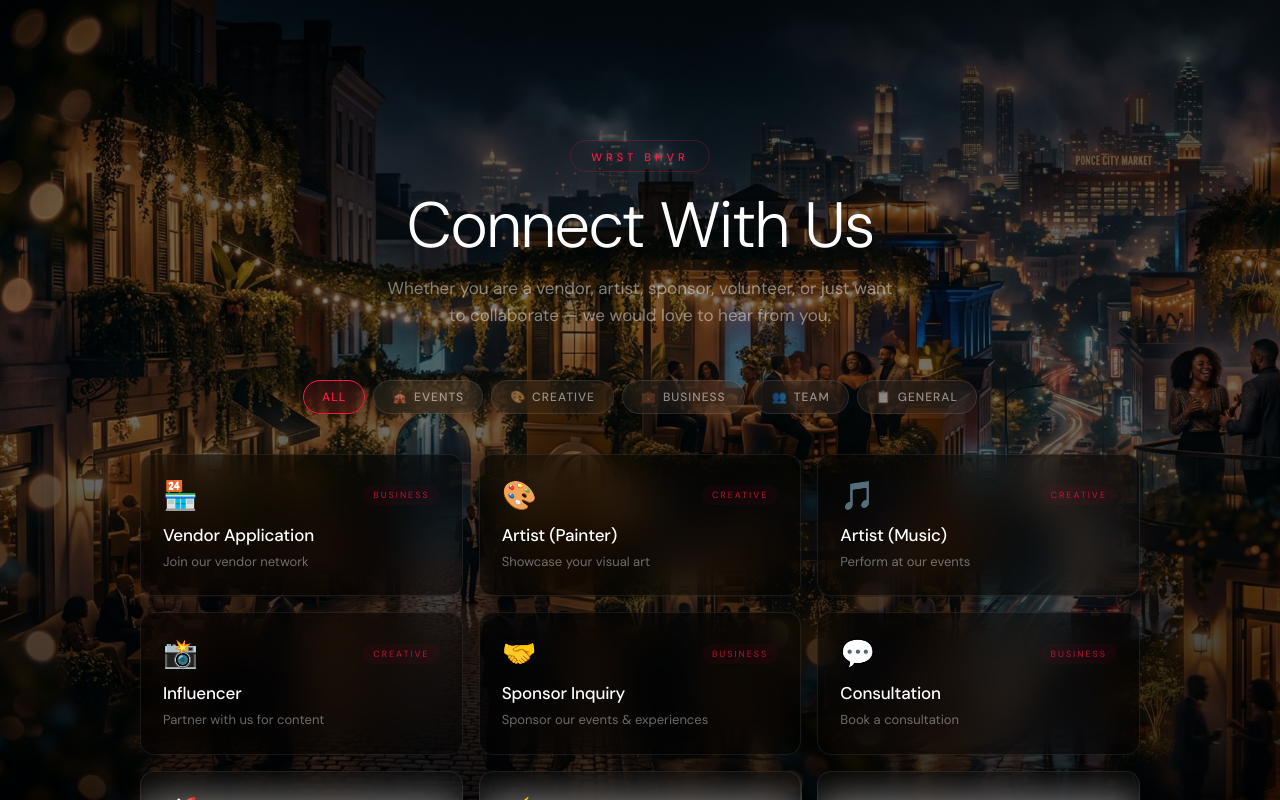
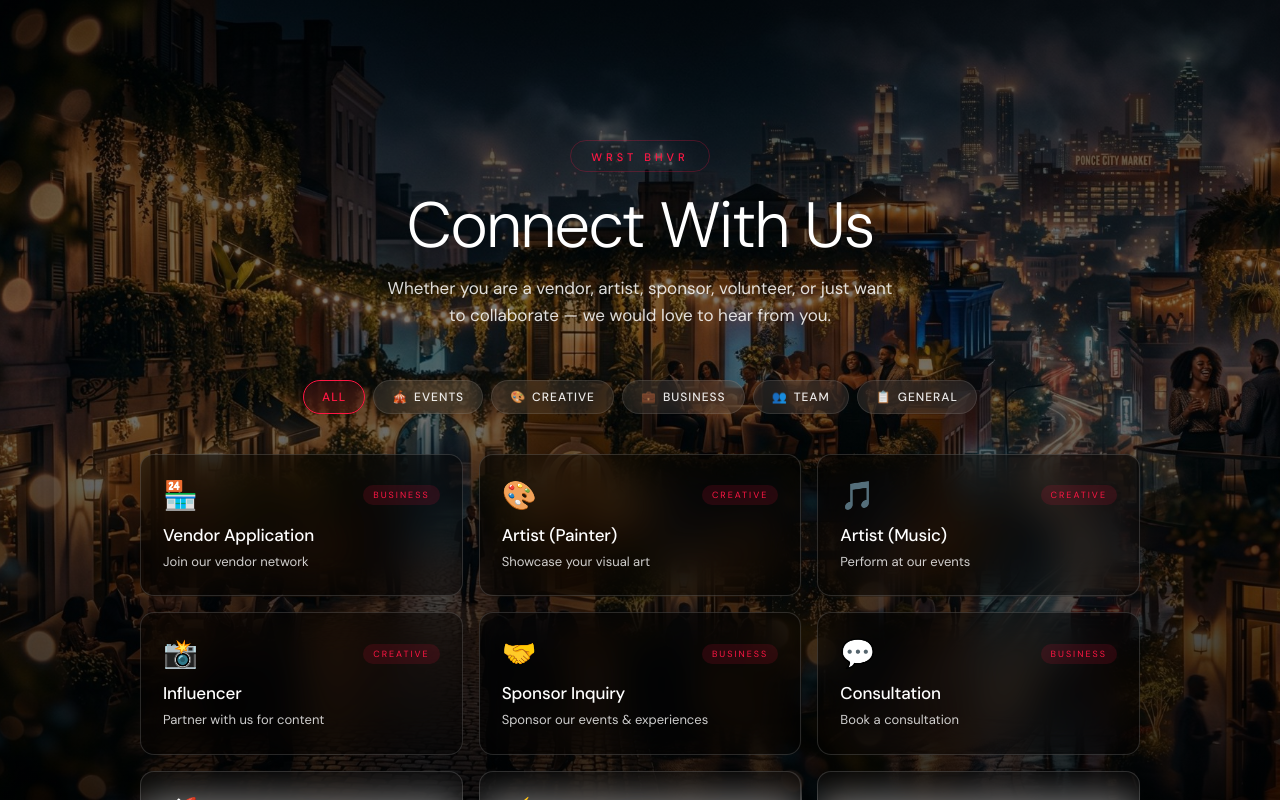
Before and after one commit to dolodorsey/wrst-bhvr-event, a Next.js app: page /forms/1 in a window 1280 px wide. Shown: the top 800 px of the page. Built offline with nearby package versions, Linux system fonts and the light colour scheme; a web font is replaced by a local one.

Commit message:
fix: brighten all form text — labels, subtitles, cards, inputs all high contrast

```diff
--- a/src/app/forms/[type]/page.jsx
+++ b/src/app/forms/[type]/page.jsx
@@ -80,12 +80,12 @@ const CATS = ['Events','Creative','Business','Team','General'];
 const CAT_ICONS = {Events:'🎪',Creative:'🎨',Business:'💼',Team:'👥',General:'📋'};
 
 function Input({field:f,value:v,onChange:c,brand:b}){
-  const base={width:'100%',padding:'14px 16px',background:'rgba(255,255,255,0.06)',border:'1px solid rgba(255,255,255,0.1)',borderRadius:8,color:'#fff',fontSize:15,fontFamily:"'DM Sans',sans-serif",outline:'none',boxSizing:'border-box',backdropFilter:'blur(8px)',transition:'border-color 0.3s'};
+  const base={width:'100%',padding:'14px 16px',background:'rgba(255,255,255,0.1)',border:'1px solid rgba(255,255,255,0.18)',borderRadius:8,color:'#fff',fontSize:15,fontFamily:"'DM Sans',sans-serif",outline:'none',boxSizing:'border-box',backdropFilter:'blur(8px)',transition:'border-color 0.3s'};
   const focus=e=>e.target.style.borderColor=b.accent+'80';
-  const blur=e=>e.target.style.borderColor='rgba(255,255,255,0.1)';
+  const blur=e=>e.target.style.borderColor='rgba(255,255,255,0.18)';
   if(f.t==='textarea')return<textarea name={f.n} required={f.r} rows={4} value={v||''} onChange={e=>c(f.n,e.target.value)} style={{...base,resize:'vertical'}} onFocus={focus} onBlur={blur}/>;
-  if(f.t==='select')return<select name={f.n} required={f.r} value={v||''} onChange={e=>c(f.n,e.target.value)} style={{...base,color:v?'#fff':'rgba(255,255,255,0.35)',cursor:'pointer',appearance:'none'}}><option value="" style={{background:'#111'}}>Select...</option>{(f.o||[]).map(o=><option key={o} value={o} style={{background:'#111',color:'#fff'}}>{o}</option>)}</select>;
-  if(f.t==='checkbox')return<label style={{display:'flex',alignItems:'flex-start',gap:12,cursor:'pointer',fontSize:14,fontFamily:"'DM Sans',sans-serif",lineHeight:1.5,color:'rgba(255,255,255,0.75)'}}><input type="checkbox" name={f.n} required={f.r} checked={v||false} onChange={e=>c(f.n,e.target.checked)} style={{marginTop:3,accentColor:b.accent,width:18,height:18,flexShrink:0}}/>{f.l}</label>;
+  if(f.t==='select')return<select name={f.n} required={f.r} value={v||''} onChange={e=>c(f.n,e.target.value)} style={{...base,color:v?'#fff':'rgba(255,255,255,0.6)',cursor:'pointer',appearance:'none'}}><option value="" style={{background:'#111'}}>Select...</option>{(f.o||[]).map(o=><option key={o} value={o} style={{background:'#111',color:'#fff'}}>{o}</option>)}</select>;
+  if(f.t==='checkbox')return<label style={{display:'flex',alignItems:'flex-start',gap:12,cursor:'pointer',fontSize:14,fontFamily:"'DM Sans',sans-serif",lineHeight:1.5,color:'rgba(255,255,255,0.95)'}}><input type="checkbox" name={f.n} required={f.r} checked={v||false} onChange={e=>c(f.n,e.target.checked)} style={{marginTop:3,accentColor:b.accent,width:18,height:18,flexShrink:0}}/>{f.l}</label>;
   return<input type={f.t} name={f.n} required={f.r} value={v||''} onChange={e=>c(f.n,e.target.value)} style={base} onFocus={focus} onBlur={blur}/>;
 }
 
@@ -112,7 +112,7 @@ function FormsIndex(){
             <h1 style={{fontSize:'clamp(36px,7vw,64px)',fontWeight:300,lineHeight:1.05,margin:'0 0 16px',letterSpacing:'-0.03em',color:'#fff',fontFamily:BRAND.font}}>
               Connect With Us
             </h1>
-            <p style={{fontSize:'clamp(14px,1.5vw,17px)',color:'rgba(255,255,255,0.45)',maxWidth:520,margin:'0 auto',lineHeight:1.6,fontFamily:"'DM Sans',sans-serif"}}>
+            <p style={{fontSize:'clamp(14px,1.5vw,17px)',color:'rgba(255,255,255,0.85)',maxWidth:520,margin:'0 auto',lineHeight:1.6,fontFamily:"'DM Sans',sans-serif"}}>
               Whether you are a vendor, artist, sponsor, volunteer, or just want to collaborate — we would love to hear from you.
             </p>
           </div>
@@ -121,8 +121,8 @@ function FormsIndex(){
             {['All',...CATS].map(c=>(
               <button key={c} onClick={()=>setFilter(c)} style={{
                 padding:'8px 18px',borderRadius:100,border:filter===c?`1px solid ${BRAND.accent}`:'1px solid rgba(255,255,255,0.1)',
-                background:filter===c?`${BRAND.accent}18`:'rgba(255,255,255,0.04)',
-                color:filter===c?BRAND.accent:'rgba(255,255,255,0.5)',fontSize:12,fontFamily:"'DM Sans',sans-serif",
+                background:filter===c?`${BRAND.accent}18`:'rgba(255,255,255,0.08)',
+                color:filter===c?BRAND.accent:'rgba(255,255,255,0.9)',fontSize:12,fontFamily:"'DM Sans',sans-serif",
                 fontWeight:500,letterSpacing:1,textTransform:'uppercase',cursor:'pointer',transition:'all 0.3s',backdropFilter:'blur(12px)'
               }}>
                 {c!=='All'&&<span style={{marginRight:6}}>{CAT_ICONS[c]}</span>}{c}
@@ -134,23 +134,23 @@ function FormsIndex(){
             {filtered.map(([key,form])=>(
               <a key={key} href={`/forms/${key}`} style={{
                 display:'block',padding:'24px 22px',background:'rgba(0,0,0,0.45)',backdropFilter:'blur(20px) saturate(1.3)',
-                border:'1px solid rgba(255,255,255,0.08)',borderRadius:14,textDecoration:'none',color:'#fff',
+                border:'1px solid rgba(255,255,255,0.15)',borderRadius:14,textDecoration:'none',color:'#fff',
                 transition:'all 0.4s cubic-bezier(0.16,1,0.3,1)',position:'relative',overflow:'hidden'
               }}
               onMouseEnter={e=>{e.currentTarget.style.background=`rgba(0,0,0,0.6)`;e.currentTarget.style.borderColor=`${BRAND.accent}35`;e.currentTarget.style.transform='translateY(-4px) scale(1.01)'}}
-              onMouseLeave={e=>{e.currentTarget.style.background='rgba(0,0,0,0.45)';e.currentTarget.style.borderColor='rgba(255,255,255,0.08)';e.currentTarget.style.transform='translateY(0) scale(1)'}}>
+              onMouseLeave={e=>{e.currentTarget.style.background='rgba(0,0,0,0.45)';e.currentTarget.style.borderColor='rgba(255,255,255,0.15)';e.currentTarget.style.transform='translateY(0) scale(1)'}}>
                 <div style={{display:'flex',alignItems:'center',justifyContent:'space-between',marginBottom:12}}>
                   <span style={{fontSize:28}}>{form.icon}</span>
-                  <span style={{fontSize:9,letterSpacing:2,textTransform:'uppercase',color:BRAND.accent,fontFamily:"'DM Sans',sans-serif",opacity:0.7,background:`${BRAND.accent}12`,padding:'4px 10px',borderRadius:100}}>{form.cat}</span>
+                  <span style={{fontSize:9,letterSpacing:2,textTransform:'uppercase',color:BRAND.accent,fontFamily:"'DM Sans',sans-serif",opacity:1,background:`${BRAND.accent}20`,padding:'4px 10px',borderRadius:100}}>{form.cat}</span>
                 </div>
                 <h3 style={{fontSize:17,fontWeight:500,margin:'0 0 6px',fontFamily:"'DM Sans',sans-serif",letterSpacing:'-0.01em'}}>{form.title}</h3>
-                <p style={{fontSize:13,color:'rgba(255,255,255,0.4)',margin:0,fontFamily:"'DM Sans',sans-serif",lineHeight:1.5}}>{form.sub}</p>
+                <p style={{fontSize:13,color:'rgba(255,255,255,0.8)',margin:0,fontFamily:"'DM Sans',sans-serif",lineHeight:1.5}}>{form.sub}</p>
                 <div style={{position:'absolute',bottom:0,left:0,right:0,height:2,background:`linear-gradient(90deg, transparent, ${BRAND.accent}40, transparent)`,opacity:0}}/>
               </a>
             ))}
           </div>
           {/* Footer */}
-          <p style={{textAlign:'center',marginTop:50,fontSize:11,color:'rgba(255,255,255,0.2)',fontFamily:"'DM Sans',sans-serif",letterSpacing:1}}>
+          <p style={{textAlign:'center',marginTop:50,fontSize:11,color:'rgba(255,255,255,0.5)',fontFamily:"'DM Sans',sans-serif",letterSpacing:1}}>
             © {new Date().getFullYear()} {BRAND.name} — Powered by The Kollective Hospitality Group
           </p>
         </div>
@@ -179,7 +179,7 @@ export default function FormPage({params}){
         <div style={{textAlign:'center',maxWidth:480}}>
           <div style={{width:72,height:72,borderRadius:'50%',border:`2px solid ${BRAND.accent}`,display:'flex',alignItems:'center',justifyContent:'center',margin:'0 auto 24px',fontSize:32,color:BRAND.accent}}>✓</div>
           <h1 style={{fontSize:32,fontWeight:300,marginBottom:12,color:'#fff',fontFamily:BRAND.font}}>Submitted</h1>
-          <p style={{fontSize:15,color:'rgba(255,255,255,0.5)',fontFamily:"'DM Sans',sans-serif",lineHeight:1.6}}>Thank you{data.full_name?', '+data.full_name:''}. We received your {form.title.toLowerCase()} and will be in touch shortly.</p>
+          <p style={{fontSize:15,color:'rgba(255,255,255,0.85)',fontFamily:"'DM Sans',sans-serif",lineHeight:1.6}}>Thank you{data.full_name?', '+data.full_name:''}. We received your {form.title.toLowerCase()} and will be in touch shortly.</p>
           <a href={'/forms/'+type} style={{display:'inline-block',marginTop:32,padding:'12px 32px',border:`1px solid ${BRAND.accent}60`,color:BRAND.accent,borderRadius:6,textDecoration:'none',fontSize:13,letterSpacing:1,textTransform:'uppercase',fontFamily:"'DM Sans',sans-serif"}}>Submit Another</a>
         </div>
       </div>
@@ -197,20 +197,20 @@ export default function FormPage({params}){
       {/* Form */}
       <div style={{position:'relative',zIndex:2,padding:'clamp(80px,12vw,120px) 20px 80px'}}>
         <div style={{maxWidth:560,margin:'0 auto'}}>
-          <div style={{background:'rgba(0,0,0,0.5)',backdropFilter:'blur(24px) saturate(1.3)',border:'1px solid rgba(255,255,255,0.08)',borderRadius:20,padding:'clamp(28px,5vw,48px)',boxShadow:'0 20px 80px rgba(0,0,0,0.5)'}}>
+          <div style={{background:'rgba(0,0,0,0.5)',backdropFilter:'blur(24px) saturate(1.3)',border:'1px solid rgba(255,255,255,0.15)',borderRadius:20,padding:'clamp(28px,5vw,48px)',boxShadow:'0 20px 80px rgba(0,0,0,0.5)'}}>
             {/* Form Header */}
             <div style={{textAlign:'center',marginBottom:36}}>
-              <a href="/forms" style={{fontSize:11,letterSpacing:4,textTransform:'uppercase',color:BRAND.accent,textDecoration:'none',fontFamily:"'DM Sans',sans-serif",display:'inline-block',marginBottom:16,opacity:0.8}}>← {BRAND.name} Forms</a>
+              <a href="/forms" style={{fontSize:11,letterSpacing:4,textTransform:'uppercase',color:BRAND.accent,textDecoration:'none',fontFamily:"'DM Sans',sans-serif",display:'inline-block',marginBottom:16,opacity:1}}>← {BRAND.name} Forms</a>
               <div style={{fontSize:36,marginBottom:12}}>{form.icon}</div>
               <h1 style={{fontSize:'clamp(24px,4vw,36px)',fontWeight:300,lineHeight:1.15,margin:'0 0 8px',letterSpacing:'-0.02em',color:'#fff',fontFamily:BRAND.font}}>{form.title}</h1>
-              <p style={{fontSize:14,color:'rgba(255,255,255,0.4)',fontFamily:"'DM Sans',sans-serif",margin:0}}>{form.sub}</p>
-              <div style={{width:40,height:1,background:BRAND.accent,margin:'20px auto 0',opacity:0.4}}/>
+              <p style={{fontSize:14,color:'rgba(255,255,255,0.8)',fontFamily:"'DM Sans',sans-serif",margin:0}}>{form.sub}</p>
+              <div style={{width:40,height:1,background:BRAND.accent,margin:'20px auto 0',opacity:0.7}}/>
             </div>
             {/* Form Fields */}
             <form onSubmit={submit}>
               <div style={{display:'flex',flexDirection:'column',gap:18}}>
                 {form.fields.map(f=><div key={f.n}>
-                  {f.t!=='checkbox'&&<label style={{display:'block',fontSize:11,letterSpacing:2,textTransform:'uppercase',marginBottom:8,color:'rgba(255,255,255,0.5)',fontFamily:"'DM Sans',sans-serif",fontWeight:500}}>{f.l}{f.r?<span style={{color:BRAND.accent,marginLeft:4}}>*</span>:null}</label>}
+                  {f.t!=='checkbox'&&<label style={{display:'block',fontSize:11,letterSpacing:2,textTransform:'uppercase',marginBottom:8,color:'rgba(255,255,255,0.9)',fontFamily:"'DM Sans',sans-serif",fontWeight:600}}>{f.l}{f.r?<span style={{color:BRAND.accent,marginLeft:4}}>*</span>:null}</label>}
                   <Input field={f} value={data[f.n]} onChange={set} brand={BRAND}/>
                 </div>)}
               </div>
@@ -220,7 +220,7 @@ export default function FormPage({params}){
               </button>
             </form>
           </div>
-          <p style={{textAlign:'center',marginTop:32,fontSize:11,color:'rgba(255,255,255,0.2)',fontFamily:"'DM Sans',sans-serif",letterSpacing:1}}>© {new Date().getFullYear()} {BRAND.name} — Powered by The Kollective</p>
+          <p style={{textAlign:'center',marginTop:32,fontSize:11,color:'rgba(255,255,255,0.5)',fontFamily:"'DM Sans',sans-serif",letterSpacing:1}}>© {new Date().getFullYear()} {BRAND.name} — Powered by The Kollective</p>
         </div>
       </div>
     </div>
```
